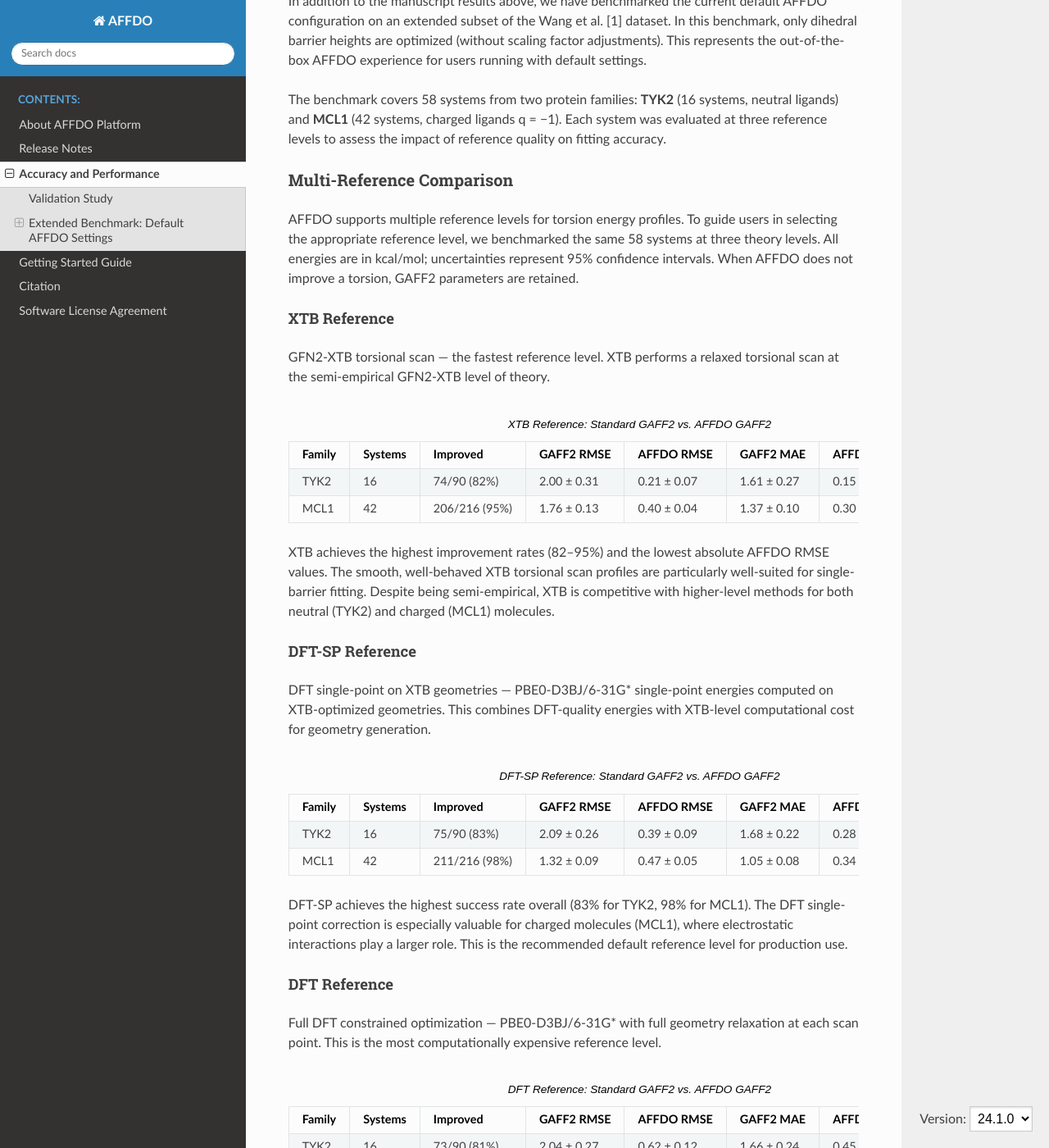
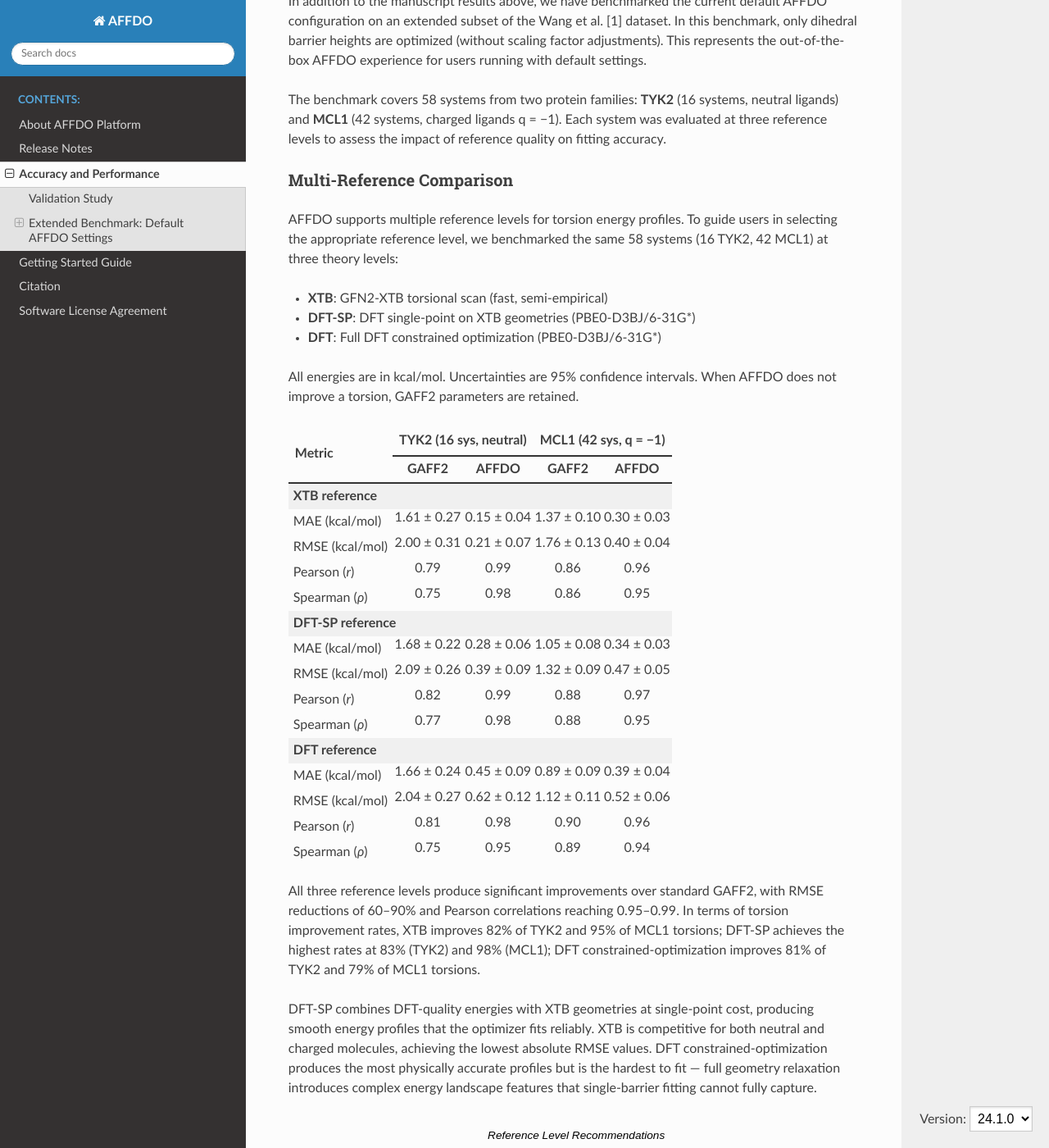
Before and after one commit to ATTMOS/AFFDOWS, a Sphinx documentation site: the page built from docs/source/user/performance.rst, in a window 1280 px wide and 1400 px high, scrolled down 2322 px. Shown: the whole window at 82% size. Built offline with Sphinx 7.4.7 and the Read the Docs theme 3.1.0, drawn with Linux system fonts in a browser that asks for light colours; some of the changed text lies outside the part shown.

Commit message:
docs: consolidate performance page with aggregate metrics table
- Remove per-reference-level sub-sections (redundant with comparison table)
- Remove Max RMSD rows from all tables (DFT benchmark did not use
  geometry regularization, making RMSD comparison inconsistent)
- Move torsion improvement counts from table headers to discussion text
- Add Aggregate Metrics section with DFT-only combined GAFF2 vs AFFDO
  table (58 systems, 305 torsions, no family split)

```diff
--- a/docs/source/user/performance.rst
+++ b/docs/source/user/performance.rst
@@ -51,120 +51,13 @@
 Multi-Reference Comparison
 ^^^^^^^^^^^^^^^^^^^^^^^^^^^^
 
-AFFDO supports multiple reference levels for torsion energy profiles. To guide users in selecting the appropriate reference level, we benchmarked the same 58 systems at three theory levels. All energies are in kcal/mol; uncertainties represent 95% confidence intervals. When AFFDO does not improve a torsion, GAFF2 parameters are retained.
+AFFDO supports multiple reference levels for torsion energy profiles. To guide users in selecting the appropriate reference level, we benchmarked the same 58 systems (16 TYK2, 42 MCL1) at three theory levels:
 
-XTB Reference
-""""""""""""""
+* **XTB**: GFN2-XTB torsional scan (fast, semi-empirical)
+* **DFT-SP**: DFT single-point on XTB geometries (PBE0-D3BJ/6-31G*)
+* **DFT**: Full DFT constrained optimization (PBE0-D3BJ/6-31G*)
 
-GFN2-XTB torsional scan — the fastest reference level. XTB performs a relaxed torsional scan at the semi-empirical GFN2-XTB level of theory.
-
-.. list-table:: XTB Reference: Standard GAFF2 vs. AFFDO GAFF2
-   :header-rows: 1
-   :widths: 12 10 10 14 14 14 14 12
-
-   * - Family
-     - Systems
-     - Improved
-     - GAFF2 RMSE
-     - AFFDO RMSE
-     - GAFF2 MAE
-     - AFFDO MAE
-     - Pearson
-   * - TYK2
-     - 16
-     - 74/90 (82%)
-     - 2.00 ± 0.31
-     - 0.21 ± 0.07
-     - 1.61 ± 0.27
-     - 0.15 ± 0.04
-     - 0.79 → 0.99
-   * - MCL1
-     - 42
-     - 206/216 (95%)
-     - 1.76 ± 0.13
-     - 0.40 ± 0.04
-     - 1.37 ± 0.10
-     - 0.30 ± 0.03
-     - 0.86 → 0.96
-
-XTB achieves the highest improvement rates (82–95%) and the lowest absolute AFFDO RMSE values. The smooth, well-behaved XTB torsional scan profiles are particularly well-suited for single-barrier fitting. Despite being semi-empirical, XTB is competitive with higher-level methods for both neutral (TYK2) and charged (MCL1) molecules.
-
-DFT-SP Reference
-""""""""""""""""""
-
-DFT single-point on XTB geometries — PBE0-D3BJ/6-31G* single-point energies computed on XTB-optimized geometries. This combines DFT-quality energies with XTB-level computational cost for geometry generation.
-
-.. list-table:: DFT-SP Reference: Standard GAFF2 vs. AFFDO GAFF2
-   :header-rows: 1
-   :widths: 12 10 10 14 14 14 14 12
-
-   * - Family
-     - Systems
-     - Improved
-     - GAFF2 RMSE
-     - AFFDO RMSE
-     - GAFF2 MAE
-     - AFFDO MAE
-     - Pearson
-   * - TYK2
-     - 16
-     - 75/90 (83%)
-     - 2.09 ± 0.26
-     - 0.39 ± 0.09
-     - 1.68 ± 0.22
-     - 0.28 ± 0.06
-     - 0.82 → 0.99
-   * - MCL1
-     - 42
-     - 211/216 (98%)
-     - 1.32 ± 0.09
-     - 0.47 ± 0.05
-     - 1.05 ± 0.08
-     - 0.34 ± 0.03
-     - 0.88 → 0.97
-
-DFT-SP achieves the highest success rate overall (83% for TYK2, 98% for MCL1). The DFT single-point correction is especially valuable for charged molecules (MCL1), where electrostatic interactions play a larger role. This is the recommended default reference level for production use.
-
-DFT Reference
-""""""""""""""
-
-Full DFT constrained optimization — PBE0-D3BJ/6-31G* with full geometry relaxation at each scan point. This is the most computationally expensive reference level.
-
-.. list-table:: DFT Reference: Standard GAFF2 vs. AFFDO GAFF2
-   :header-rows: 1
-   :widths: 12 10 10 14 14 14 14 12
-
-   * - Family
-     - Systems
-     - Improved
-     - GAFF2 RMSE
-     - AFFDO RMSE
-     - GAFF2 MAE
-     - AFFDO MAE
-     - Pearson
-   * - TYK2
-     - 16
-     - 73/90 (81%)
-     - 2.04 ± 0.27
-     - 0.62 ± 0.12
-     - 1.66 ± 0.24
-     - 0.45 ± 0.09
-     - 0.81 → 0.98
-   * - MCL1
-     - 42
-     - 169/215 (79%)
-     - 1.12 ± 0.11
-     - 0.52 ± 0.06
-     - 0.89 ± 0.09
-     - 0.39 ± 0.04
-     - 0.90 → 0.96
-
-DFT constrained-optimization produces the most physically accurate torsion profiles, but is the hardest to fit: only 79% of MCL1 torsions improve (vs 95–98% for XTB/DFT-SP). Full geometry relaxation introduces complex energy landscape features that single-barrier fitting cannot fully capture. However, DFT achieves the best Pearson correlations and the lowest GAFF2 baseline errors (indicating higher-quality reference data).
-
-Aggregate Metrics
-^^^^^^^^^^^^^^^^^^
-
-The table below consolidates results across all three reference levels for direct comparison.
+All energies are in kcal/mol. Uncertainties are 95% confidence intervals. When AFFDO does not improve a torsion, GAFF2 parameters are retained.
 
 .. raw:: html
 
@@ -181,38 +74,29 @@
    </tr>
    </thead>
    <tbody>
-   <tr style="background: #f0f0f0;"><td colspan="5" style="text-align: left; padding: 6px;"><b>XTB reference</b> — torsions improved: TYK2 74/90 (82%), MCL1 206/216 (95%)</td></tr>
+   <tr style="background: #f0f0f0;"><td colspan="5" style="text-align: left; padding: 6px;"><b>XTB reference</b></td></tr>
    <tr><td style="text-align: left; padding: 6px;">MAE (kcal/mol)</td><td>1.61 ± 0.27</td><td>0.15 ± 0.04</td><td>1.37 ± 0.10</td><td>0.30 ± 0.03</td></tr>
    <tr><td style="text-align: left; padding: 6px;">RMSE (kcal/mol)</td><td>2.00 ± 0.31</td><td>0.21 ± 0.07</td><td>1.76 ± 0.13</td><td>0.40 ± 0.04</td></tr>
    <tr><td style="text-align: left; padding: 6px;">Pearson (<i>r</i>)</td><td>0.79</td><td>0.99</td><td>0.86</td><td>0.96</td></tr>
    <tr><td style="text-align: left; padding: 6px;">Spearman (<i>ρ</i>)</td><td>0.75</td><td>0.98</td><td>0.86</td><td>0.95</td></tr>
-   <tr><td style="text-align: left; padding: 6px;">Max RMSD (Å)</td><td>0.92</td><td>1.01</td><td>0.81</td><td>0.79</td></tr>
 
-   <tr style="background: #f0f0f0;"><td colspan="5" style="text-align: left; padding: 6px;"><b>DFT-SP reference</b> — torsions improved: TYK2 75/90 (83%), MCL1 211/216 (98%)</td></tr>
+   <tr style="background: #f0f0f0;"><td colspan="5" style="text-align: left; padding: 6px;"><b>DFT-SP reference</b></td></tr>
    <tr><td style="text-align: left; padding: 6px;">MAE (kcal/mol)</td><td>1.68 ± 0.22</td><td>0.28 ± 0.06</td><td>1.05 ± 0.08</td><td>0.34 ± 0.03</td></tr>
    <tr><td style="text-align: left; padding: 6px;">RMSE (kcal/mol)</td><td>2.09 ± 0.26</td><td>0.39 ± 0.09</td><td>1.32 ± 0.09</td><td>0.47 ± 0.05</td></tr>
    <tr><td style="text-align: left; padding: 6px;">Pearson (<i>r</i>)</td><td>0.82</td><td>0.99</td><td>0.88</td><td>0.97</td></tr>
    <tr><td style="text-align: left; padding: 6px;">Spearman (<i>ρ</i>)</td><td>0.77</td><td>0.98</td><td>0.88</td><td>0.95</td></tr>
-   <tr><td style="text-align: left; padding: 6px;">Max RMSD (Å)</td><td>0.76</td><td>0.89</td><td>0.79</td><td>0.84</td></tr>
 
-   <tr style="background: #f0f0f0;"><td colspan="5" style="text-align: left; padding: 6px;"><b>DFT reference</b> — torsions improved: TYK2 73/90 (81%), MCL1 169/215 (79%)</td></tr>
+   <tr style="background: #f0f0f0;"><td colspan="5" style="text-align: left; padding: 6px;"><b>DFT reference</b></td></tr>
    <tr><td style="text-align: left; padding: 6px;">MAE (kcal/mol)</td><td>1.66 ± 0.24</td><td>0.45 ± 0.09</td><td>0.89 ± 0.09</td><td>0.39 ± 0.04</td></tr>
    <tr><td style="text-align: left; padding: 6px;">RMSE (kcal/mol)</td><td>2.04 ± 0.27</td><td>0.62 ± 0.12</td><td>1.12 ± 0.11</td><td>0.52 ± 0.06</td></tr>
    <tr><td style="text-align: left; padding: 6px;">Pearson (<i>r</i>)</td><td>0.81</td><td>0.98</td><td>0.90</td><td>0.96</td></tr>
    <tr><td style="text-align: left; padding: 6px;">Spearman (<i>ρ</i>)</td><td>0.75</td><td>0.95</td><td>0.89</td><td>0.94</td></tr>
-   <tr><td style="text-align: left; padding: 6px;">Max RMSD (Å)</td><td>0.83</td><td>0.85</td><td>0.66</td><td>0.59</td></tr>
    </tbody>
    </table>
 
-Key findings from the multi-reference comparison:
+All three reference levels produce significant improvements over standard GAFF2, with RMSE reductions of 60–90% and Pearson correlations reaching 0.95–0.99. In terms of torsion improvement rates, XTB improves 82% of TYK2 and 95% of MCL1 torsions; DFT-SP achieves the highest rates at 83% (TYK2) and 98% (MCL1); DFT constrained-optimization improves 81% of TYK2 and 79% of MCL1 torsions.
 
-* **All three reference levels produce significant improvements** over standard GAFF2, with RMSE reductions of 60–90% and Pearson correlations reaching 0.95–0.99.
-
-* **DFT-SP achieves the highest success rate** (83% for TYK2, 98% for MCL1), combining DFT-quality energies with XTB geometries at single-point cost. This is the recommended default reference level for most applications.
-
-* **XTB is competitive for both neutral and charged molecules**, achieving the lowest absolute RMSE for TYK2 (0.21 kcal/mol) and MCL1 (0.40 kcal/mol). XTB torsional scan profiles are smooth and well-suited for dihedral fitting.
-
-* **DFT constrained-optimization produces the most physically accurate profiles**, but is the hardest to fit: only 79% of MCL1 torsions improve (vs 95–98% for XTB/DFT-SP). Full geometry relaxation introduces complex energy landscape features that single-barrier fitting cannot fully capture.
+DFT-SP combines DFT-quality energies with XTB geometries at single-point cost, producing smooth energy profiles that the optimizer fits reliably. XTB is competitive for both neutral and charged molecules, achieving the lowest absolute RMSE values. DFT constrained-optimization produces the most physically accurate profiles but is the hardest to fit — full geometry relaxation introduces complex energy landscape features that single-barrier fitting cannot fully capture.
 
 .. list-table:: Reference Level Recommendations
    :header-rows: 1
@@ -235,6 +119,34 @@
      - Slow
      - Most accurate profiles, but harder to fit (79–81%)
 
+Aggregate Metrics
+^^^^^^^^^^^^^^^^^^
+
+The table below summarizes the overall GAFF2 vs AFFDO performance across 58 systems (305 torsions) from the Wang et al. [1] dataset, using DFT constrained-optimization (PBE0-D3BJ/6-31G*) as the reference level. Metrics quantify agreement with QC torsional potential energy surfaces obtained from constrained dihedral scans evaluated on a 20° angular grid (i.e., scan-point energies) and should not be interpreted as RBFE predictive accuracy.
+
+.. raw:: html
+
+   <table style="border-collapse: collapse; text-align: center; margin: 20px 0;">
+   <thead>
+   <tr style="border-bottom: 2px solid #333;">
+     <th style="text-align: left; padding: 8px;"><b>Metric</b></th>
+     <th style="padding: 8px;"><b>GAFF2</b></th>
+     <th style="padding: 8px;"><b>AFFDO</b></th>
+   </tr>
+   </thead>
+   <tbody>
+   <tr><td style="text-align: left; padding: 6px;">MAE<sup>a</sup> (kcal/mol)</td><td>1.12 ± 0.10</td><td>0.41 ± 0.04</td></tr>
+   <tr><td style="text-align: left; padding: 6px;">RMSE<sup>a</sup> (kcal/mol)</td><td>1.39 ± 0.12</td><td>0.55 ± 0.05</td></tr>
+   <tr><td style="text-align: left; padding: 6px;">Pearson (<i>r</i>)</td><td>0.87</td><td>0.96</td></tr>
+   <tr style="border-bottom: 2px solid #333;"><td style="text-align: left; padding: 6px;">Spearman (<i>ρ</i>)</td><td>0.85</td><td>0.94</td></tr>
+   </tbody>
+   <tfoot>
+   <tr><td colspan="3" style="text-align: left; padding: 6px; font-size: 0.9em;"><sup>a</sup> Uncertainties are reported as 95% CI calculated analytically.</td></tr>
+   </tfoot>
+   </table>
+
+Across 58 systems and 305 torsions, AFFDO reduces the overall RMSE by 60% (from 1.39 to 0.55 kcal/mol) and the MAE by 63% (from 1.12 to 0.41 kcal/mol), while improving the Pearson correlation from 0.87 to 0.96. These improvements are consistent across both the MCL1 (42 systems, charged) and TYK2 (16 systems, neutral) protein families.
+
 Charge Model Comparison
 ^^^^^^^^^^^^^^^^^^^^^^^^
 
```
